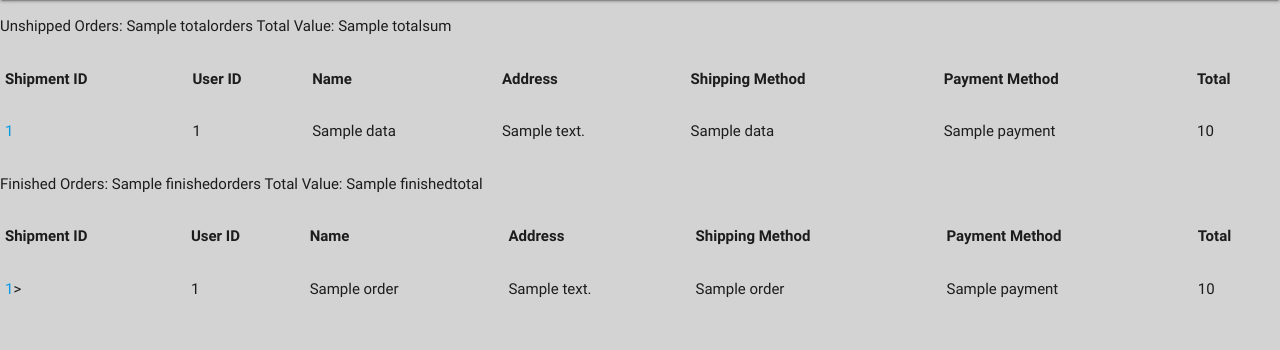
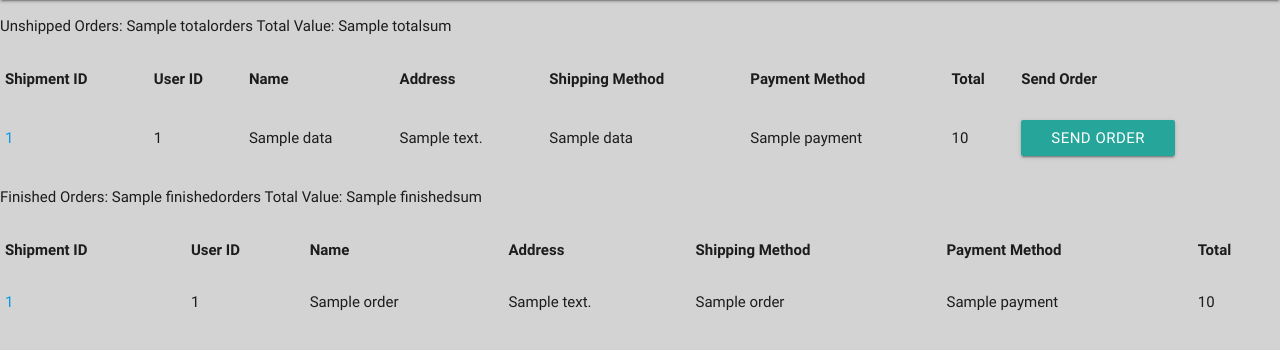
Before and after one commit to yharaskrik/nuclear-winners-server, a Flask app: template app/templates/list_reports.html in a window 1280 px wide. Shown: the part 64-414 px from the top of the page. Run offline with Flask 2, Linux system fonts and the light colour scheme; the template is opened without the code that fills it: most values are stand-ins (such as "Sample title", 1, 10 or a date in 2020); some libraries are stand-ins or nearby versions.

Commit message:
Admins can send orders

```diff
--- a/app/order.py
+++ b/app/order.py
@@ -138,7 +138,7 @@ def single_order(shipid):
           'FROM User, Product AS P, ShippedProduct AS S, Shipment ' \
           'WHERE User.id = Shipment.userID AND Shipment.shipmentID = S.shipmentID AND P.sku = S.sku AND S.shipmentID = %s'
 
-    order_sql = "SELECT S.userID AS user_id, S.paymentMethodID, S.total AS order_total, SM.methodName AS shipping_name, SM.price AS shipment_price " \
+    order_sql = "SELECT S.userID AS user_id, S.paymentMethodID, S.total AS order_total, SM.methodName AS shipping_name, SM.price AS shipment_price,S.status " \
                 "FROM Shipment S JOIN ShippingMethod SM ON S.shippingMethodID = SM.methodID " \
                 "WHERE shipmentID = %s"
 
--- a/app/templates/list_reports.html
+++ b/app/templates/list_reports.html
@@ -10,6 +10,7 @@
             <th>Shipping Method</th>
             <th>Payment Method</th>
             <th>Total</th>
+            <th>Send Order</th>
         </tr>
     {%  for order in data %}
         <tr>
@@ -20,11 +21,12 @@
             <td>{{ order['methodName'] }}</td>
             <td>{{ order['payment'] }}</td>
             <td>{{ order['total'] }}</td>
+            <td><a href="{{ url_for('send_order',shipid=order['shipmentID']) }}" class="waves-effect waves-light btn">Send Order</a></td>
         </tr>
     {% endfor %}
     </table>
 
-    <p>Finished Orders: {{ finishedorders }}   Total Value: {{ finishedtotal }}</p>
+    <p>Finished Orders: {{ finishedorders }}   Total Value: {{ finishedsum }}</p>
     <table border="1">
         <tr>
             <th>Shipment ID</th>
@@ -37,7 +39,7 @@
         </tr>
     {%  for order in data2 %}
         <tr>
-            <td><a href="{{ url_for('single_order',shipid=order['shipmentID']) }}">{{ order['shipmentID'] }}</a>></td>
+            <td><a href="{{ url_for('single_order',shipid=order['shipmentID']) }}">{{ order['shipmentID'] }}</a></td>
             <td>{{ order['id'] }}</td>
             <td>{{ order['name'] }}</td>
             <td>{{ order['address'] }}</td>
--- a/app/templates/single_order.html
+++ b/app/templates/single_order.html
@@ -5,7 +5,8 @@
             <div class="card">
                 <div class="card-title center-align">
                     <h3>Shipment ID: {{ id }} {% if session["user_admin"] %} {{ data['user'] }} {% endif %} Total
-                        Value: {{ sum }}</h3>
+                        Value: {{ sum }} {% if session["user_admin"] and shipment.status == 0 %}<a href="{{ url_for('send_order',shipid=id) }}"
+                                            class="waves-effect waves-light btn">Submit</a>{% endif %}</h3>
                 </div>
                 <div class="card-content">
                     <table border="1" class="bordered highlight">
```
Also changed, not shown: app/views/trevor.py (+12 -2 lines).
